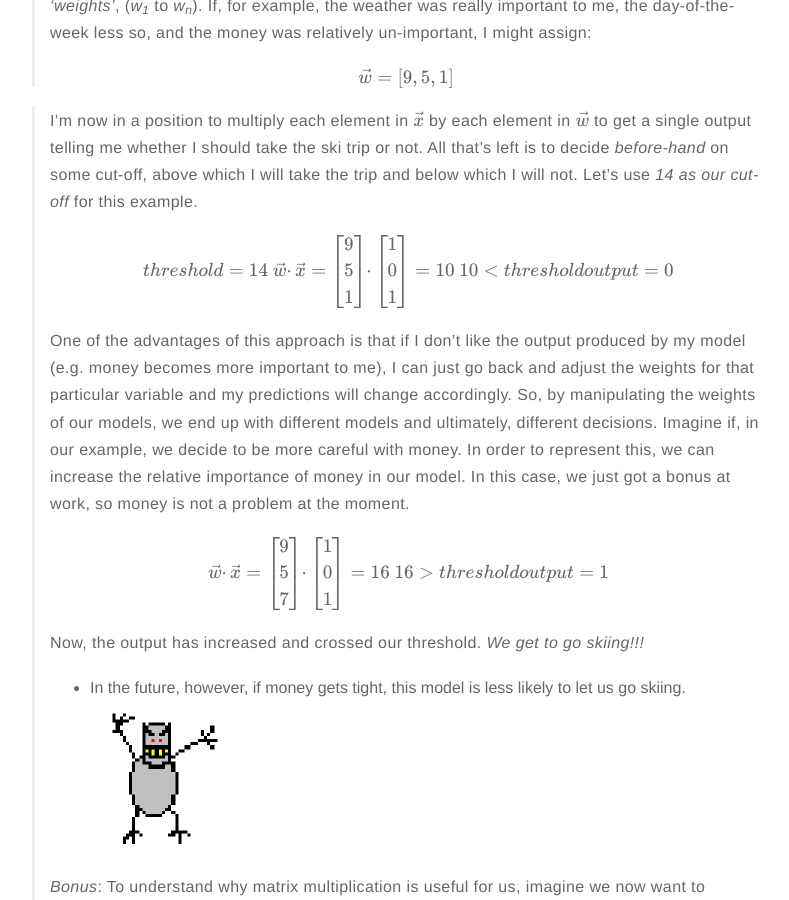
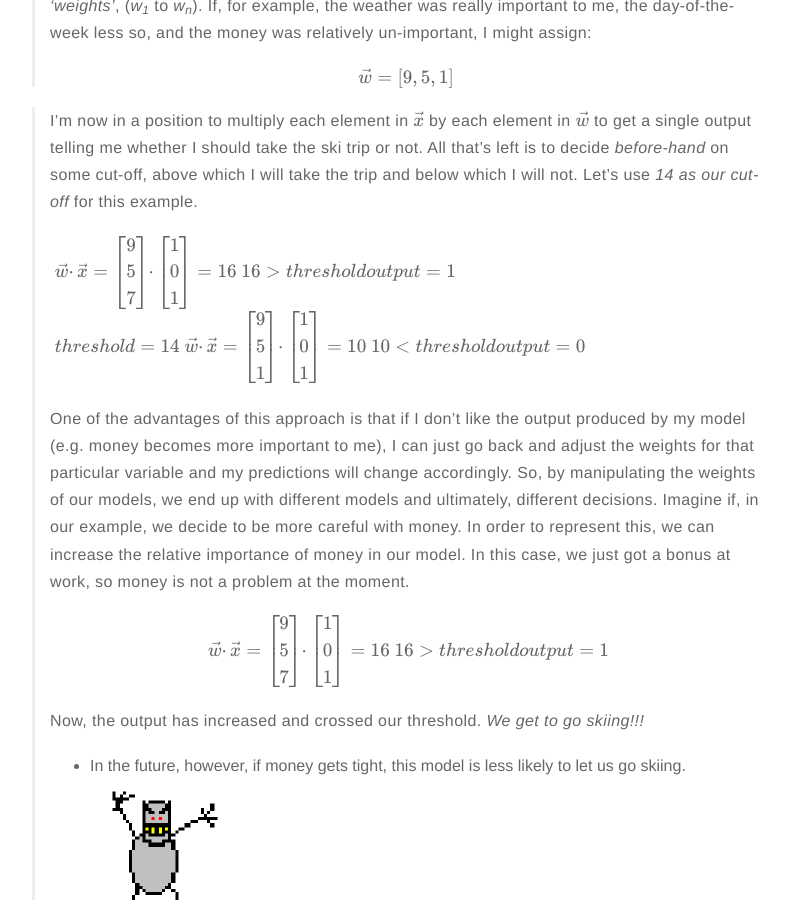
Before and after one commit to meccaLeccaHi/meccaLeccaHi.github.io, a Jekyll site: the page built from _posts/2018-10-30-neural_nets-tensorflow.md, in a window 1280 px wide and 900 px high, scrolled down 6746 px. Shown: the whole window, without its empty margins (243-1032 px from the left). Built offline with Jekyll 4.4.1, drawn with Linux system fonts in a browser that asks for light colours; formulas are drawn with MathJax 3; comment, search, counter and statistics services are not loaded.

Commit message:
adding text

```diff
--- a/_posts/2018-10-30-neural_nets-tensorflow.md
+++ b/_posts/2018-10-30-neural_nets-tensorflow.md
@@ -222,6 +222,12 @@ Although these models were structured to behave like neurons, their behavior can
 
 >I'm now in a position to multiply each element in $\vec{x}$ by each element in $\vec{w}$ to get a single output telling me whether I should take the ski trip or not. All that's left is to decide _before-hand_ on some cut-off, above which I will take the trip and below which I will not. Let's use *14 as our cut-off* for this example.
 >
+>$$\begin{equation*}
+    \ \vec{w} \cdotp \vec{x} = \left[\begin{array}{c} 9 \\ 5 \\ 7 \end{array} \right]
+    \cdotp \left[\begin{array}{c} 1 \\ 0 \\ 1 \end{array} \right] = 16 \\
+	\ 16 > threshold \\
+	output=1
+\end{equation*}$$
 >$$\begin{equation*}
 	\ threshold = 14 \\
     \ \vec{w} \cdotp \vec{x} = \left[\begin{array}{c} 9 \\ 5 \\ 1 \end{array} \right]
```
